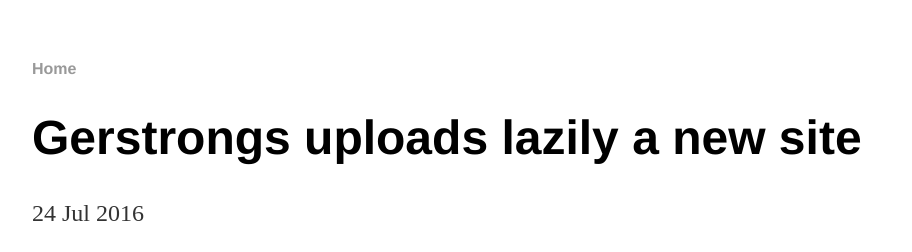
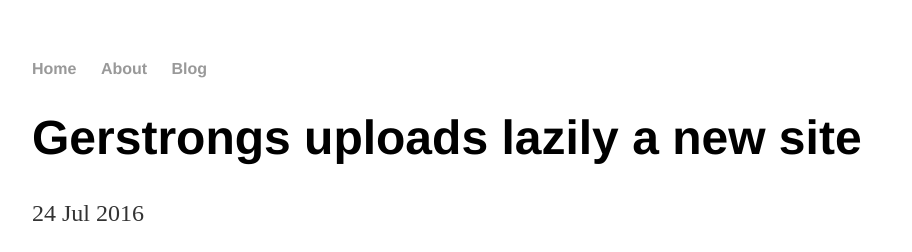
Before and after one commit to gerstrong/gerstrong.github.io, a Jekyll site: the page built from _posts/2016-07-24-enter-gerstrong-site.md, in a window 1280 px wide. Shown: the top 252 px of the page, without its empty margins (160-1072 px from the left). Built offline with Jekyll 4.4.1, drawn with Linux system fonts in a browser that asks for light colours.

Commit message:
Blog link

```diff
--- a/_layouts/default.html
+++ b/_layouts/default.html
@@ -9,9 +9,9 @@
 		<nav>
     		<ul>
         		<li><a href="/">Home</a></li>
-	        	<!--<li><a href="/about">About</a></li>
-        		<li><a href="/cv">CV</a></li>
-        		<li><a href="/blog">Blog</a></li>-->
+	        	<li><a href="/about">About</a></li>
+        		<!--<li><a href="/cv">CV</a></li>-->
+        		<li><a href="/blog">Blog</a></li>
     		</ul>
 		</nav>
 		<div class="container">
```
